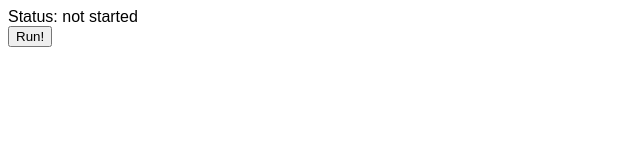
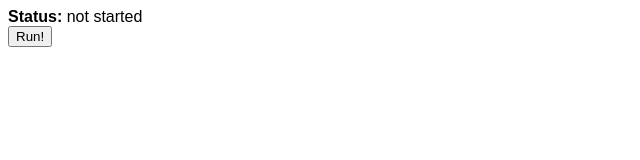
Before and after one commit to greenbits/amethyst-web, a React (Create React App) app: page / in a window 1280 px wide. Shown: the top 160 px of the page, without its empty margins (0-640 px from the left). Built offline with nearby package versions, Linux system fonts and the light colour scheme.

Commit message:
Bold keys

```diff
--- a/src/App.js
+++ b/src/App.js
@@ -40,7 +40,7 @@ class App extends Component {
   render() {
     return (
       <div>
-        <div>Status: {this.state.status}</div>
+        <div><strong>Status:</strong> {this.state.status}</div>
         {this.renderSpinner()}
         {this.renderTimeTook()}
         {this.renderData()}
@@ -63,7 +63,7 @@ class App extends Component {
   renderTimeTook() {
     if (this.state.timeTook) {
       return (
-        <div>Took: {this.state.timeTook}ms</div>
+        <div><strong>Took:</strong> {this.state.timeTook}ms</div>
       );
     }
   }
```
